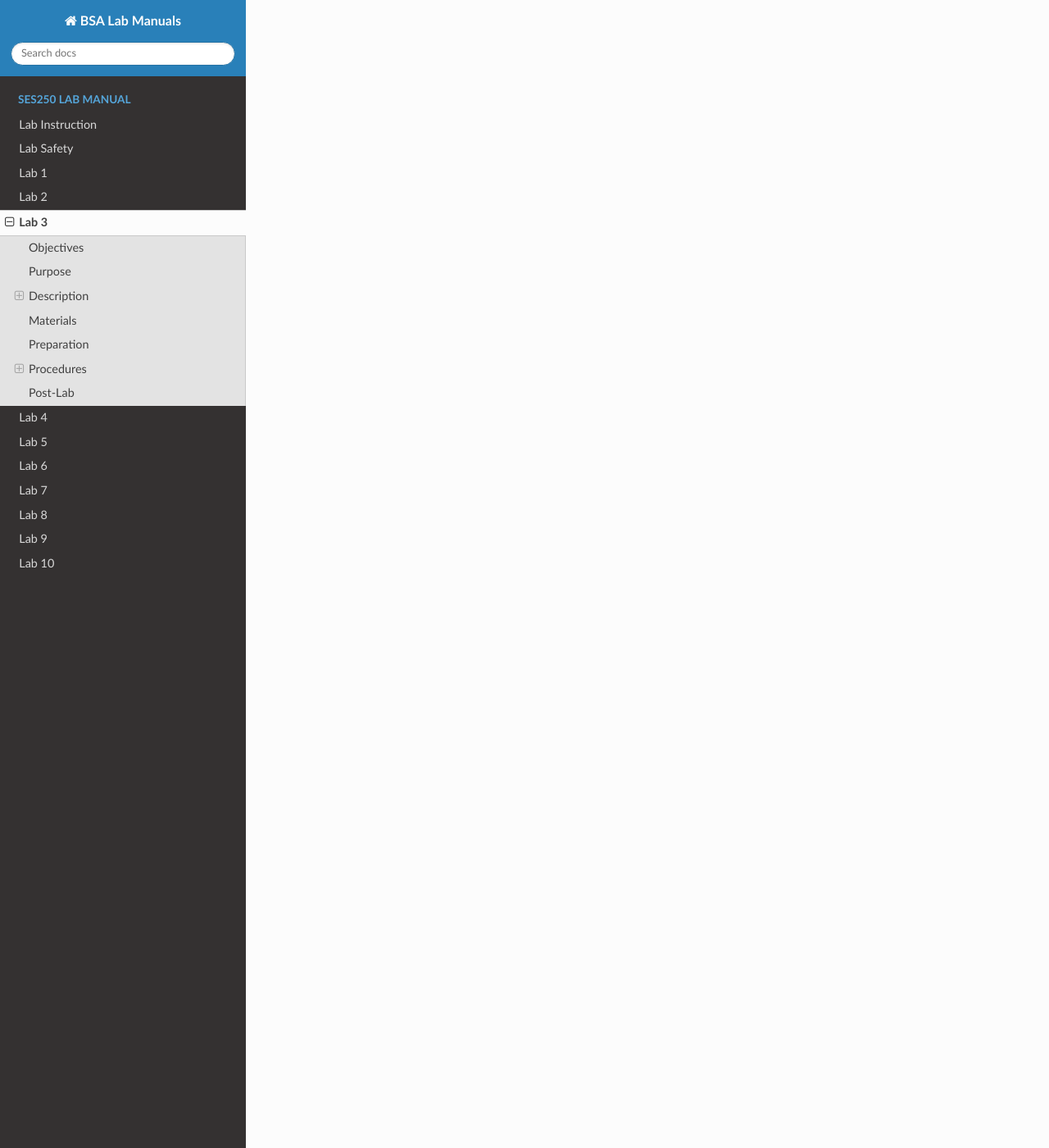
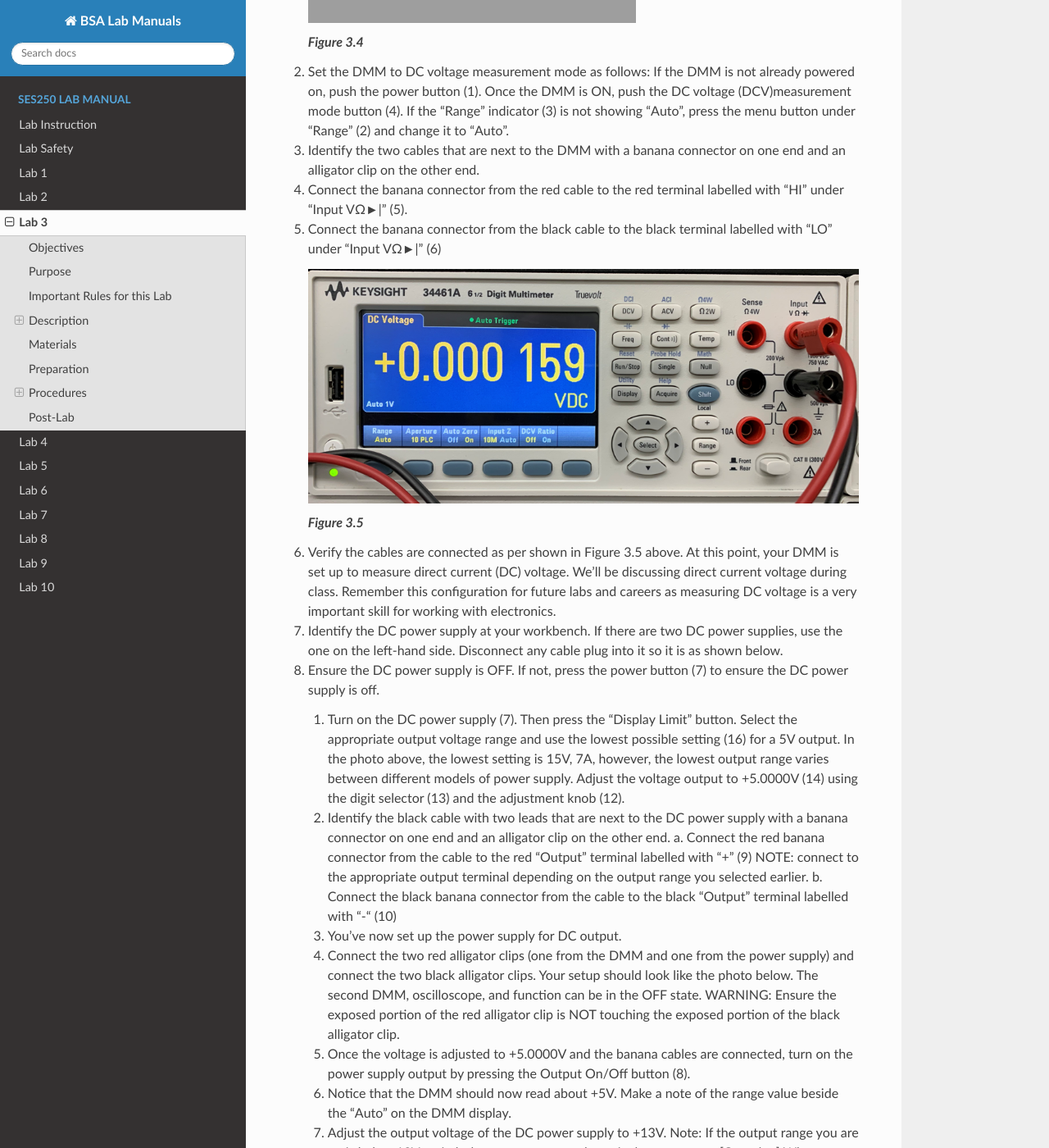
Before and after one commit to Seneca-BSA/bsa, an MkDocs documentation site: the page built from docs/ses250/lab3.md, in a window 1280 px wide and 1400 px high, scrolled down 3546 px. Shown: the whole window at 82% size. Built offline with MkDocs 1.6.1, drawn with Linux system fonts in a browser that asks for light colours; nearby versions of some CDN libraries; some of the changed text lies outside the part shown; grey boxes are pictures that could not be loaded.

Commit message:
added some la3 images

```diff
--- a/docs/ses250/lab3.md
+++ b/docs/ses250/lab3.md
@@ -12,6 +12,15 @@ SES250 Electromagnatics
 ## Purpose
 - Operate a DC power supply
 - Setup and read measurement from a digital multimeter (DMM)
+
+## Important Rules for this Lab
+
+<div style="padding: 15px; border: 1px solid orange; background-color: orange; color: black;">
+<ol>
+<li>Any signal (voltage current) must be adjusted to the specified value (amplitude and/or frequency) <strong>before</strong> applying them to a circuit.</li>
+<li>An instrument must be set up for the required mode of operation <strong>before</strong> it is connected to a circuit.</li>
+<li>The power supply must be switched off <strong>before</strong> making any changes to the circuit.</li>
+</div>
 
 ## Description
 
@@ -58,14 +67,88 @@ Lab preparation must be done individually in the lab notebook.
 
     ***Figure 3.3** Emergency Stop Button*
 
-
 1. Ensure the Emergency Stop button is in the released position.
-
-Once you've completed all the above steps, ask the lab professor or instructor over and demostrate you've completed the lab and written down all your observation. You might be asked to explain some of the concepts you've learned in this lab.
 
 ### Part 2: Digital Multimeter (DMM) and DC Voltage Measurement
 
+1. Identify the digital multimeter (DMM) at your workbench. If there are two DMMs, use the one on the left-hand side. Disconnect any cables that are plugged into it so the DMM is as shown below in Figure 3.4.
 
+    ![Figure 3.4](lab3-dmm-1.png)
+
+    ***Figure 3.4***
+
+1. Set the DMM to DC voltage measurement mode as follows: If the DMM is not already powered on, push the power button (1). Once the DMM is ON, push the DC voltage (DCV)measurement mode button (4). If the “Range” indicator (3) is not showing “Auto”, press the menu button under “Range” (2) and change it to “Auto”.
+
+1. Identify the two cables that are next to the DMM with a banana connector on one end and an alligator clip on the other end.
+
+1. Connect the banana connector from the red cable to the red terminal labelled with “HI” under “Input VΩ►|” (5).
+
+1. Connect the banana connector from the black cable to the black terminal labelled with “LO” under “Input VΩ►|” (6)
+
+    ![Figure 3.5](lab3-dmm-2.png)
+
+    ***Figure 3.5***
+
+1. Verify the cables are connected as per shown in Figure 3.5 above. At this point, your DMM is set up to measure direct current (DC) voltage. We’ll be discussing direct current voltage during class. Remember this configuration for future labs and careers as measuring DC voltage is a very important skill for working with electronics.
+
+1. Identify the DC power supply at your workbench. If there are two DC power supplies, use the one on the left-hand side. Disconnect any cable plug into it so it is as shown below.
+
+1. Ensure the DC power supply is OFF. If not, press the power button (7) to ensure the DC power supply is off.
+    7. Turn on the DC power supply (7). Then press the “Display Limit” button. Select the appropriate output voltage range and use the lowest possible setting (16) for a 5V output. In the photo above, the lowest setting is 15V, 7A, however, the lowest output range varies between different models of power supply. Adjust the voltage output to +5.0000V (14) using the digit selector (13) and the adjustment knob (12).
+    8. Identify the black cable with two leads that are next to the DC power supply with a banana connector on one end and an alligator clip on the other end.
+        a. Connect the red banana connector from the cable to the red “Output” terminal labelled with “+” (9) NOTE: connect to the appropriate output terminal depending on the output range you selected earlier.
+        b. Connect the black banana connector from the cable to the black “Output” terminal labelled with “-“ (10)
+    9. You’ve now set up the power supply for DC output.
+    10. Connect the two red alligator clips (one from the DMM and one from the power supply) and connect the two black alligator clips. Your setup should look like the photo below. The second DMM, oscilloscope, and function can be in the OFF state. WARNING: Ensure the exposed portion of the red alligator clip is NOT touching the exposed portion of the black alligator clip.
+
+
+
+    11. Once the voltage is adjusted to +5.0000V and the banana cables are connected, turn on the power supply output by pressing the Output On/Off button (8).
+    12. Notice that the DMM should now read about +5V. Make a note of the range value beside the “Auto” on the DMM display.
+
+
+
+    13. Adjust the output voltage of the DC power supply to +13V. Note: If the output range you are on is below 13V, switch the output range and terminal as necessary. [Question] What happened to the Range setting on the DMM?
+    14. Afterward, decrease the voltage of the DC power supply slowly to 5V. [Question] At what, power supply voltage did the DMM change back “Auto 10V”?
+    15. Adjust the output voltage of the DC power supply so the reading on the DMM will display +1.000V. Note: Switch the output range and terminal as necessary. [Question] What is the output voltage of the DC power supply? Do they agree with each other? If not, what is the percentage difference?
+    16. Adjust the DC power supply output voltage to +1.0000V then change the voltage Range on the DMM from Auto to the various other range and record the observed values in the table below. Repeat this step for DV output voltage of +2V, +5V, and +10V. Some output might give you an error or warning. Record such error or warning. The reading might fluctuate but record at least 4 significant digits to the best of your ability in estimating.
+
+
+DC Output: +1V
+DC Output: +2V
+DC Output: +5V
+DC Output: +10V
+Range: 100mV
+
+
+
+
+Range: 1V
+
+
+
+
+Range: 10V
+
+
+
+
+Range: 100V
+
+
+
+
+Range: 1000V
+
+
+
+
+
+[Question] If we want the most precise reading, what is the best setting for each DC output voltage in the table?
+
+    17. Turn off the DC power supply and disconnect the alligator clips.
+
+Once you've completed all the above steps, ask the lab professor or instructor over and demostrate you've completed the lab and written down all your observation. You might be asked to explain some of the concepts you've learned in this lab.
 
 ## Post-Lab
 
```
Also changed, not shown: docs/ses250/lab3-dmm-2.png (added), 1 other file.
